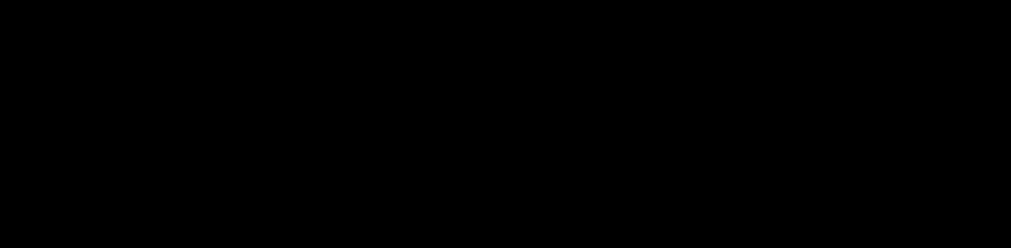
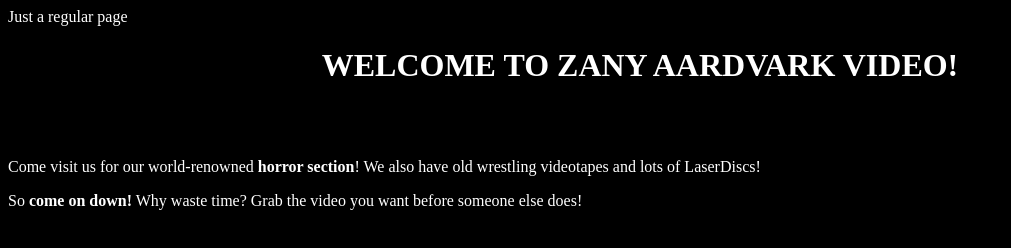
Before and after one commit to ralphromero1111/personalbrand, a plain HTML site: page index.htm in a window 1280 px wide. Shown: the whole page, without its empty margins (0-1011 px from the left). Drawn offline with Linux system fonts and the light colour scheme.

Commit message:
Update index.htm
correct tag for text colors

```diff
--- a/index.htm
+++ b/index.htm
@@ -1,7 +1,7 @@
 <html>
 <title>ZANY AARDVARK VIDEO STORE | HOME</title>
 <head>Just a regular page</p></head>
-<body bgcolor='#000000' textcolor='#FFFFFF'>
+<body bgcolor='#000000' text='#FFFFFF'>
 <center><h1 color='red'>WELCOME TO ZANY AARDVARK VIDEO!</h1></center>
 <br>
 <br>
```
